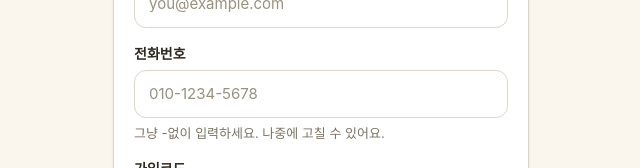
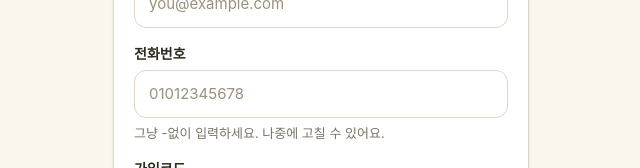
Before and after one commit to animalmate/Animalmate, a Next.js app: page /signup in a window 1280 px wide. Shown: the part 330-498 px from the top of the page, without its empty margins (319-959 px from the left). Built offline with nearby package versions, Linux system fonts and the light colour scheme; a web font is replaced by a local one.

Commit message:
전화번호 예시도 하이픈 없는 모양으로 맞춘다
안내는 "-없이 입력하세요"인데 예시는 010-1234-5678 이라 신호가 엇갈렸다.

```diff
--- a/src/app/signup/form.tsx
+++ b/src/app/signup/form.tsx
@@ -73,7 +73,8 @@ export function SignupForm() {
               <Input type="email" value={email} onChange={(e) => setEmail(e.target.value)} placeholder="you@example.com" autoComplete="email" />
             </Field>
             <Field label="전화번호" hint="그냥 -없이 입력하세요. 나중에 고칠 수 있어요.">
-              <Input type="tel" value={phone} onChange={(e) => setPhone(e.target.value)} placeholder="010-1234-5678" autoComplete="tel" />
+              {/* 예시도 안내("-없이")와 같은 모양으로 둔다 — 둘이 어긋나면 어느 쪽을 따를지 헷갈린다. */}
+              <Input type="tel" value={phone} onChange={(e) => setPhone(e.target.value)} placeholder="01012345678" autoComplete="tel" />
             </Field>
             <Field label="가입코드" hint="동아리 카페 공지의 학기 가입코드">
               <Input value={joinCode} onChange={(e) => setJoinCode(e.target.value.toUpperCase())} placeholder="가입코드" />
```
